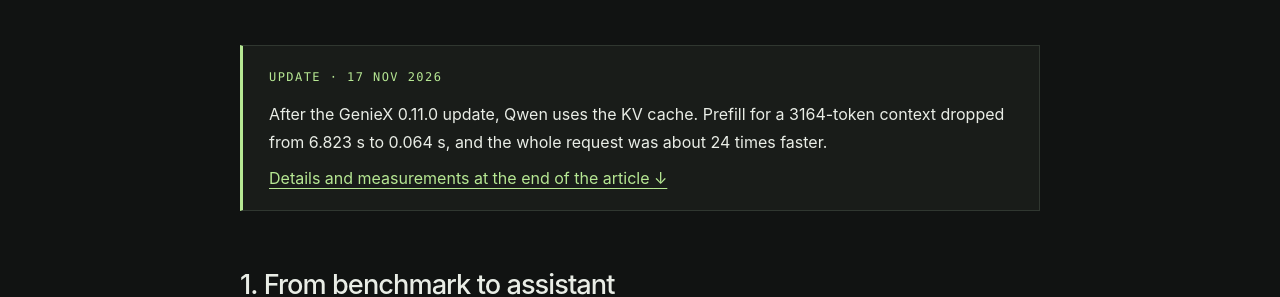
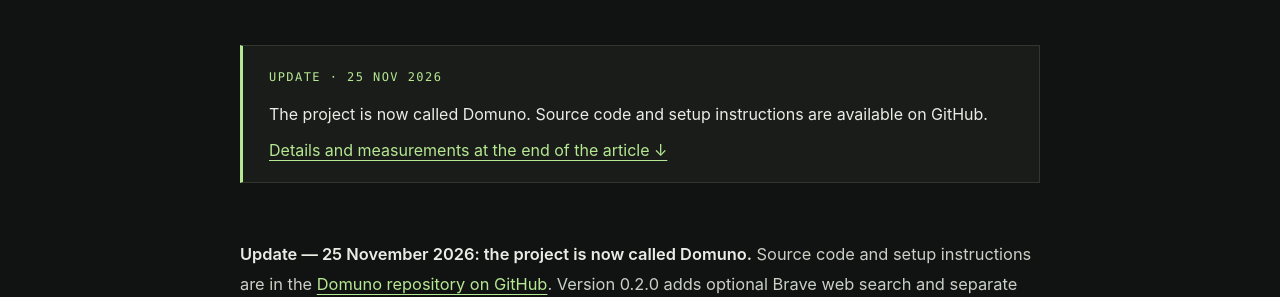
Before and after one commit to p4vv37/pkowalski.com, an Astro site: page /arduino-local-agent in a window 1280 px wide. Shown: the part 506-803 px from the top of the page. Built offline with nearby package versions, Linux system fonts and the light colour scheme; Astro itself is replaced by a stand-in of ours.

Commit message:
Renamed to Domuno

```diff
--- a/src/content/posts/arduino-local-agent-pl.md
+++ b/src/content/posts/arduino-local-agent-pl.md
@@ -2,8 +2,8 @@
 title: "Lokalny agent Home Assistant na Arduino VENTUNO Q"
 slug: "lokalny-agent-home-assistant-arduino-ventuno-q"
 date: "2026-11-15"
-updated: "2026-11-17"
-updateSummary: "Po aktualizacji GenieX do 0.11.0 Qwen korzysta z KV cache. Prefill kontekstu 3164 tokenów spadł z 6,82 s do 0,06 s, a całe żądanie było około 24 razy szybsze."
+updated: "2026-11-25"
+updateSummary: "Projekt zmienił nazwę na Domuno. Kod i instrukcja instalacji są dostępne na GitHubie."
 description: "Whisper Large-v3-Turbo i Qwen na NPU, polski Pocket TTS na CPU Arduino VENTUNO Q. Lokalny asystent Home Assistant, pomiary i granice dotychczasowych testów."
 image: "/images/arduino-local-agent/ha-context-before-after.png"
 lang: "pl"
@@ -12,6 +12,8 @@ translationListing: "combined"
 tags: ["Home Assistant", "Arduino", "NPU", "SLM", "AI", "Whisper"]
 draft: false
 ---
+
+**Aktualizacja — 25.11.2026: projekt nazywa się teraz Domuno.** Kod i instrukcję instalacji znajdziesz w [repozytorium Domuno na GitHubie](https://github.com/p4vv37/domuno#readme). W wersji 0.2.0 doszły opcjonalne wyszukiwanie przez Brave oraz aktualna pogoda i prognoza z Open‑Meteo. Modele nadal działają lokalnie; z internetem łączą się tylko opcjonalne narzędzia.
 
 ## 1. Od benchmarku do asystenta
 
--- a/src/content/posts/arduino-local-agent.md
+++ b/src/content/posts/arduino-local-agent.md
@@ -2,8 +2,8 @@
 title: "Local Home Assistant voice agent on Arduino VENTUNO Q"
 slug: "arduino-local-agent"
 date: "2026-11-15"
-updated: "2026-11-17"
-updateSummary: "After the GenieX 0.11.0 update, Qwen uses the KV cache. Prefill for a 3164-token context dropped from 6.823 s to 0.064 s, and the whole request was about 24 times faster."
+updated: "2026-11-25"
+updateSummary: "The project is now called Domuno. Source code and setup instructions are available on GitHub."
 description: "Whisper Large-v3-Turbo and Qwen on the NPU, Polish Pocket TTS on the CPU of an Arduino VENTUNO Q. A local Home Assistant assistant, measurements, and the limits of testing so far."
 image: "/images/arduino-local-agent/ha-context-before-after.png"
 lang: "en"
@@ -12,6 +12,8 @@ translationListing: "combined"
 tags: ["Home Assistant", "Arduino", "NPU", "SLM", "AI", "Whisper"]
 draft: false
 ---
+
+**Update — 25 November 2026: the project is now called Domuno.** Source code and setup instructions are in the [Domuno repository on GitHub](https://github.com/p4vv37/domuno#readme). Version 0.2.0 adds optional Brave web search and separate Open-Meteo tools for current conditions and forecasts. Model inference stays local; only the optional tools contact external APIs.
 
 ## 1. From benchmark to assistant
 
```
